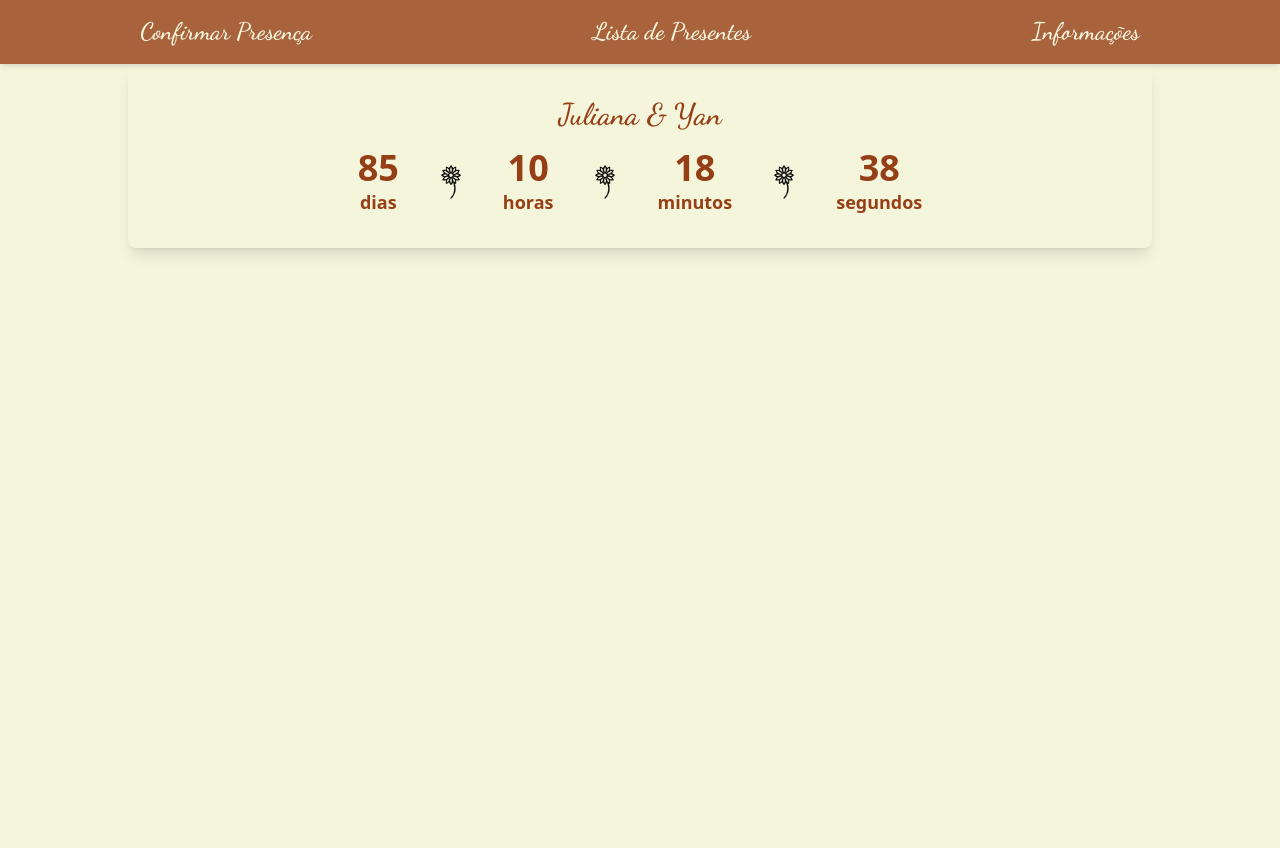
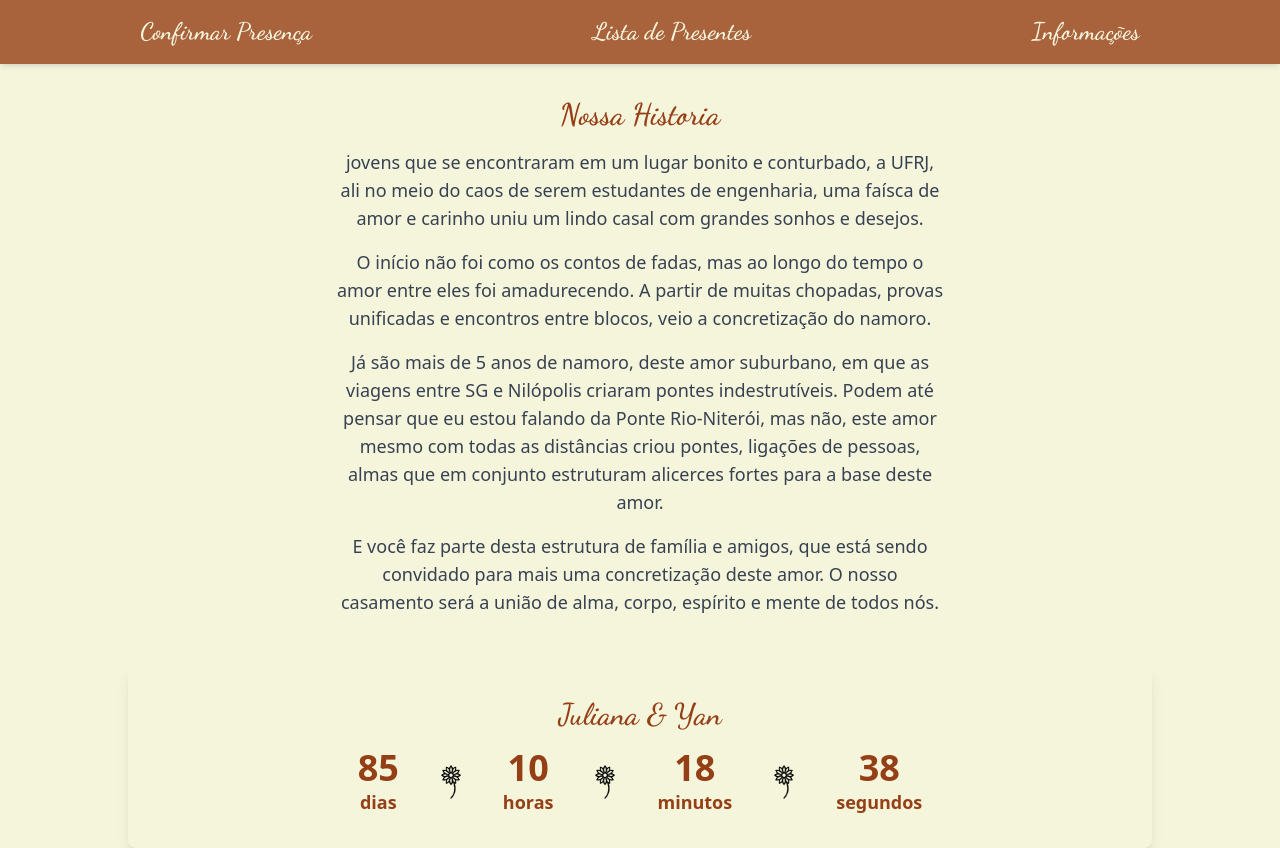
Before and after one commit to hiannmanso/yan-ju, a React (Vite) app in the folder client/: page / in a window 1280 px wide. Before the commit the page ends 800 px from the top, so only its background shows below. Built offline with nearby package versions, Linux system fonts and the light colour scheme.

Commit message:
fix: bugs

```diff
--- a/client/src/pages/Home/index.tsx
+++ b/client/src/pages/Home/index.tsx
@@ -6,6 +6,23 @@ export function Home() {
 	return (
 		<>
         <Header/>
+		<div className="flex items-center justify-center min-h-screenp-6" >
+            <div className="max-w-2xl  p-8">
+                <h1 className="text-3xl font-bold mb-4 text-center text-customBrown" style={{ fontFamily: '"Dancing Script", cursive', fontWeight: 600 }}>Nossa Historia</h1>
+                <p className="text-lg text-gray-700 text-center mb-4">
+                    jovens que se encontraram em um lugar bonito e conturbado, a UFRJ, ali no meio do caos de serem estudantes de engenharia, uma faísca de amor e carinho uniu um lindo casal com grandes sonhos e desejos.
+                </p>
+                <p className="text-lg text-gray-700 text-center mb-4">
+                    O início não foi como os contos de fadas, mas ao longo do tempo o amor entre eles foi amadurecendo. A partir de muitas chopadas, provas unificadas e encontros entre blocos, veio a concretização do namoro.
+                </p>
+                <p className="text-lg text-gray-700 text-center mb-4">
+                    Já são mais de 5 anos de namoro, deste amor suburbano, em que as viagens entre SG e Nilópolis criaram pontes indestrutíveis. Podem até pensar que eu estou falando da Ponte Rio-Niterói, mas não, este amor mesmo com todas as distâncias criou pontes, ligações de pessoas, almas que em conjunto estruturam alicerces fortes para a base deste amor.
+                </p>
+                <p className="text-lg text-gray-700 text-center mb-4">
+                    E você faz parte desta estrutura de família e amigos, que está sendo convidado para mais uma concretização deste amor. O nosso casamento será a união de alma, corpo, espírito e mente de todos nós.
+                </p>
+            </div>
+        </div>
 		<WeddingCountdown weddingDate="2024-10-26T00:00:00" />
 		{/* <WeddingCountdown weddingDate="2024-10-26T00:00:00" /> */}
 		</>
--- a/client/src/pages/LIstaPresentes/index.tsx
+++ b/client/src/pages/LIstaPresentes/index.tsx
@@ -42,9 +42,9 @@ export function ListaPresentes() {
                         <li key={item.id} className="p-4 border-b last:border-b-0 hover:bg-gray-100">
                             <div className="flex justify-between">
                                 <span className="font-semibold">{item.nomeCompleto}</span>
-                                <span className={`text-sm ${item.status === 'pendente' ? 'text-red-500' : 'text-green-500'}`}>
+                                {/* <span className={`text-sm ${item.status === 'pendente' ? 'text-red-500' : 'text-green-500'}`}>
                                     {item.status}
-                                </span>
+                                </span> */}
                             </div>
                             {item.acompanhante && (
                                 <div className="text-gray-500 text-sm">
```
